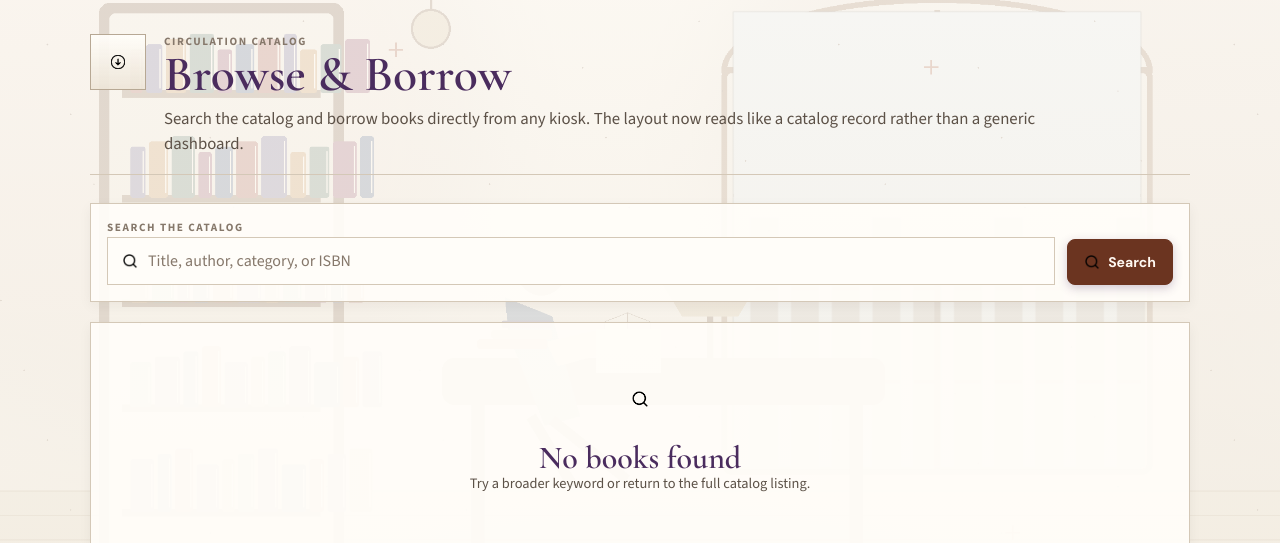
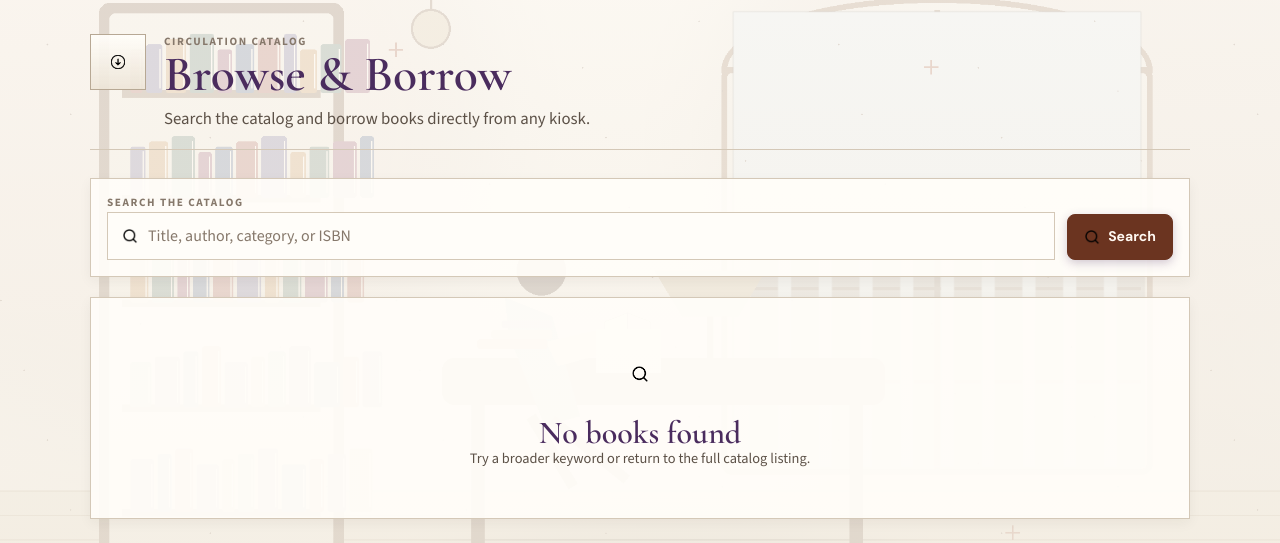
Before and after one commit to ShirA-99/smart-library-system, a Flask app: page /dashboard in a window 1280 px wide. Shown: the part 96-639 px from the top of the page. Run offline with Flask 3, Linux system fonts and the light colour scheme; the visitor is signed in with stand-in values (Sample User, id 1); data that the repository does not hold is empty; some libraries are stand-ins or nearby versions.

Commit message:
text fix

```diff
--- a/templates/dashboard.html
+++ b/templates/dashboard.html
@@ -12,7 +12,7 @@
     <div>
         <div class="page-header__eyebrow">Circulation Catalog</div>
         <h1>Browse &amp; Borrow</h1>
-        <p>Search the catalog and borrow books directly from any kiosk. The layout now reads like a catalog record rather than a generic dashboard.</p>
+        <p>Search the catalog and borrow books directly from any kiosk.</p>
     </div>
 </div>
 
```
